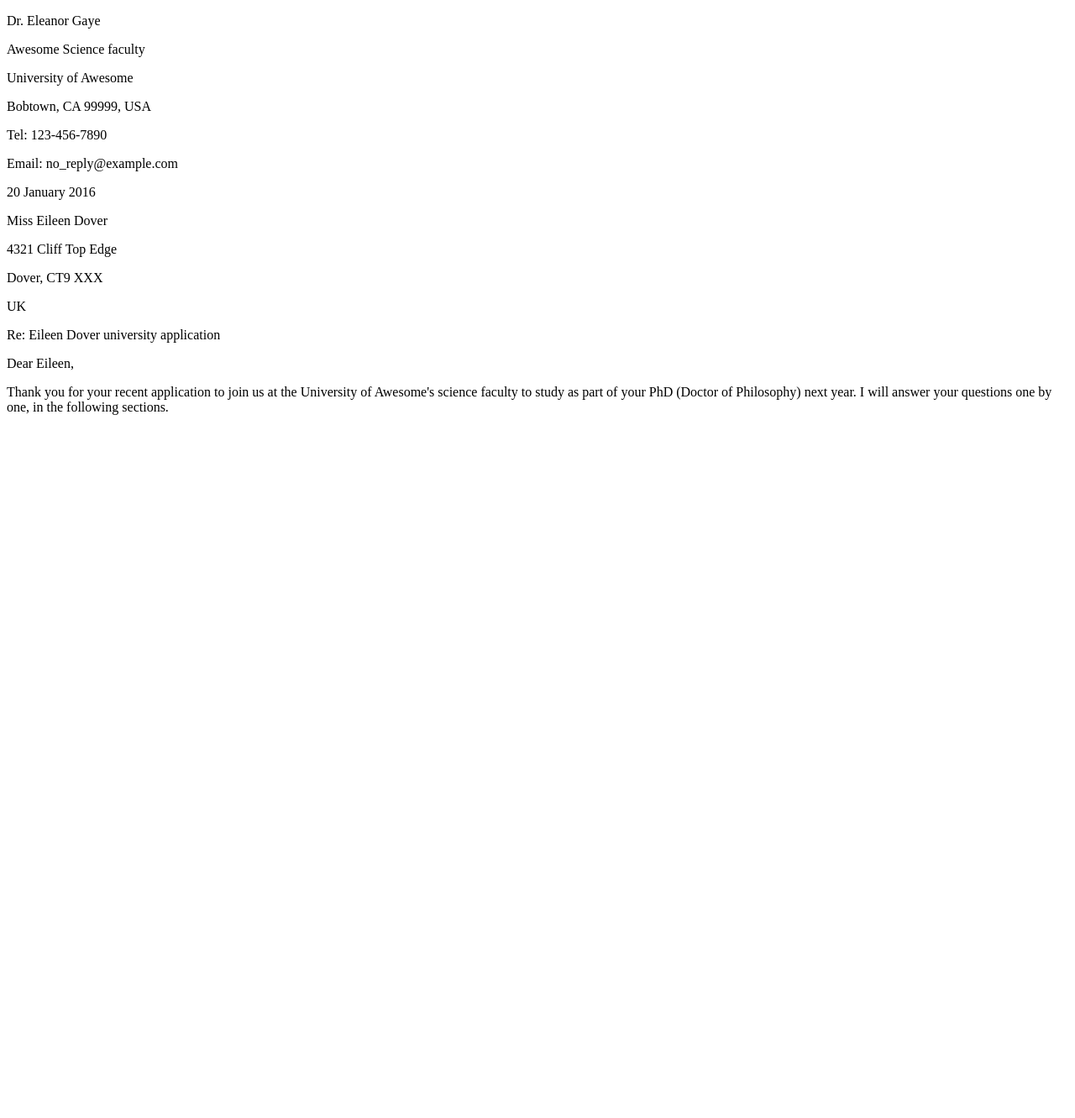
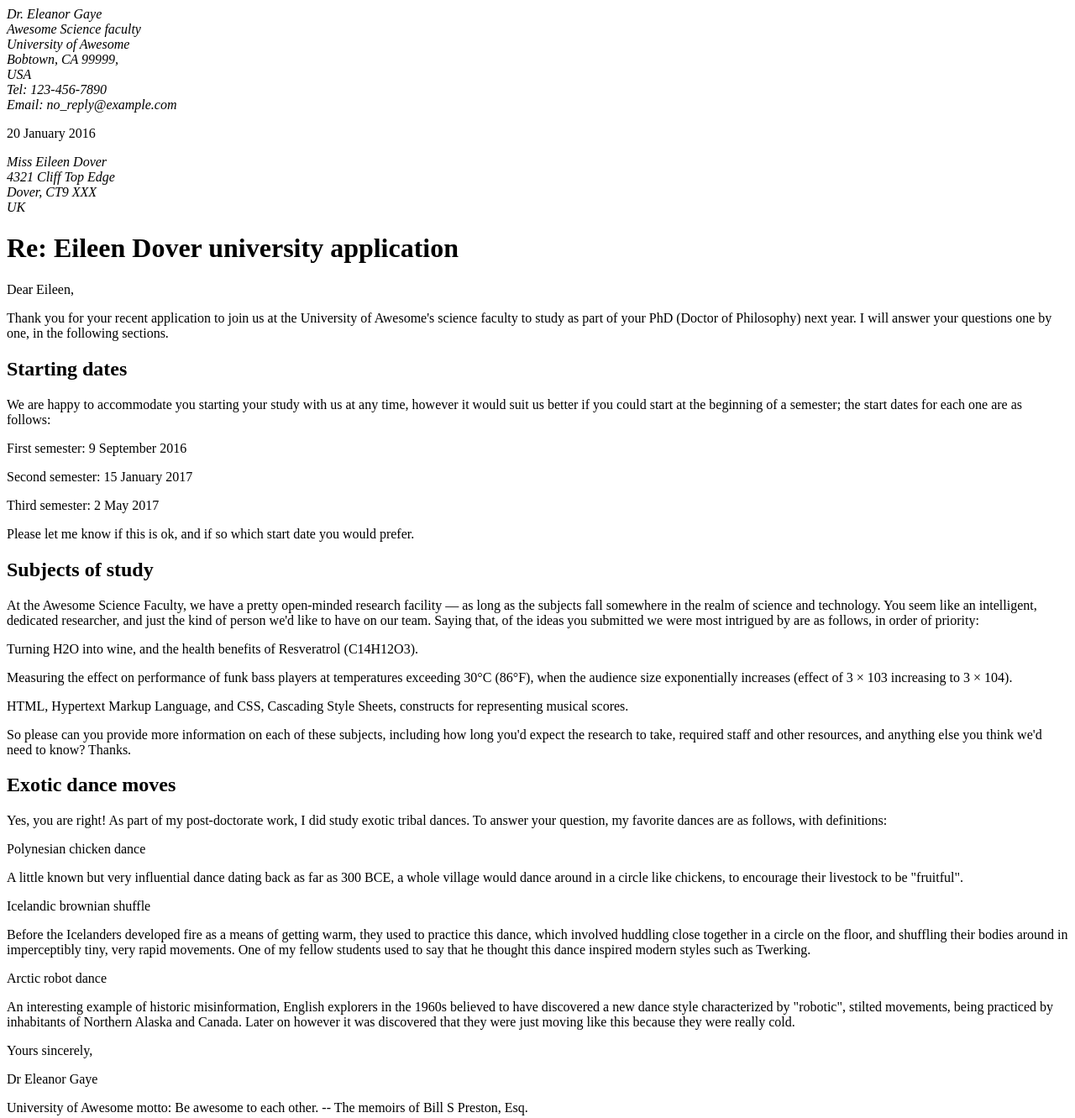
Before and after one commit to Jord8585/Jord8585.github.io, a plain HTML site: page Assignment 1/part 1/index.html in a window 1280 px wide. Shown: the whole page at 84% size. Before the commit the page ends 800 px from the top, so only its background shows below. Drawn offline with Linux system fonts and the light colour scheme.

Commit message:
Ass 1
Headings and letter structure

```diff
--- a/Assignment 1/part 1/index.html
+++ b/Assignment 1/part 1/index.html
@@ -13,21 +13,26 @@
 </head>
 <body>
 
-    <p>Dr. Eleanor Gaye</p>
-    <p>Awesome Science faculty</p>
-    <p>University of Awesome</p>
-    <p>Bobtown, CA 99999, USA</p>
-    <p>Tel: 123-456-7890</p>
-    <p>Email: no_reply@example.com</p>
+    <address>
+        Dr. Eleanor Gaye<br>
+        Awesome Science faculty<br>
+        University of Awesome<br>
+        Bobtown, CA 99999,<br>
+        USA<br>
+        Tel: 123-456-7890<br>
+        Email: no_reply@example.com
+    </address>
 
     <p>20 January 2016</p>
 
-    <p>Miss Eileen Dover</p>
-    <p>4321 Cliff Top Edge</p>
-    <p>Dover, CT9 XXX</p>
-    <p>UK</p>
+    <address>
+        Miss Eileen Dover<br>
+        4321 Cliff Top Edge<br>
+        Dover, CT9 XXX<br>
+        UK
+    </address>
 
-    <p>Re: Eileen Dover university application</p>
+    <h1>Re: Eileen Dover university application</h1>
 
     <p>Dear Eileen,</p>
 
@@ -38,5 +43,110 @@
         answer your questions one by one, in the following sections.
     </p>
 
+    <h2>Starting dates</h2>
+
+    <p>
+        We are happy to accommodate you starting your study with us
+        at any time, however it would suit us better if you could
+        start at the beginning of a semester; the start dates
+        for each one are as follows:
+    </p>
+
+    <p>First semester: 9 September 2016</p>
+    <p>Second semester: 15 January 2017</p>
+    <p>Third semester: 2 May 2017</p>
+
+    <p>
+        Please let me know if this is ok, and if so which
+        start date you would prefer.
+    </p>
+
+    <h2>Subjects of study</h2>
+
+    <p>
+        At the Awesome Science Faculty, we have a pretty
+        open-minded research facility — as long as the subjects
+        fall somewhere in the realm of science and technology.
+        You seem like an intelligent, dedicated researcher, and
+        just the kind of person we'd like to have on our team.
+        Saying that, of the ideas you submitted we were most
+        intrigued by are as follows, in order of priority:
+    </p>
+
+    <p>
+        Turning H2O into wine, and the health benefits of
+        Resveratrol (C14H12O3).
+    </p>
+
+    <p>
+        Measuring the effect on performance of funk bass players
+        at temperatures exceeding 30°C (86°F), when the audience
+        size exponentially increases (effect of 3 × 103
+        increasing to 3 × 104).
+    </p>
+
+    <p>
+        HTML, Hypertext Markup Language, and CSS,
+        Cascading Style Sheets, constructs for representing
+        musical scores.
+    </p>
+
+    <p>
+        So please can you provide more information on each of
+        these subjects, including how long you'd expect the
+        research to take, required staff and other resources,
+        and anything else you think we'd need to know? Thanks.
+    </p>
+
+    <h2>Exotic dance moves</h2>
+
+    <p>
+        Yes, you are right! As part of my post-doctorate work,
+        I did study exotic tribal dances. To answer your question,
+        my favorite dances are as follows, with definitions:
+    </p>
+
+    <p>Polynesian chicken dance</p>
+
+    <p>
+        A little known but very influential dance dating back
+        as far as 300 BCE, a whole village would dance around
+        in a circle like chickens, to encourage their livestock
+        to be "fruitful".
+    </p>
+
+    <p>Icelandic brownian shuffle</p>
+
+    <p>
+        Before the Icelanders developed fire as a means of getting
+        warm, they used to practice this dance, which involved
+        huddling close together in a circle on the floor, and
+        shuffling their bodies around in imperceptibly tiny,
+        very rapid movements. One of my fellow students used
+        to say that he thought this dance inspired modern
+        styles such as Twerking.
+    </p>
+
+    <p>Arctic robot dance</p>
+
+    <p>
+        An interesting example of historic misinformation,
+        English explorers in the 1960s believed to have discovered
+        a new dance style characterized by "robotic", stilted
+        movements, being practiced by inhabitants of Northern
+        Alaska and Canada. Later on however it was discovered
+        that they were just moving like this because they
+        were really cold.
+    </p>
+
+    <p>Yours sincerely,</p>
+
+    <p>Dr Eleanor Gaye</p>
+
+    <p>
+        University of Awesome motto: Be awesome to each other.
+        -- The memoirs of Bill S Preston, Esq.
+    </p>
+
 </body>
 </html>
```
